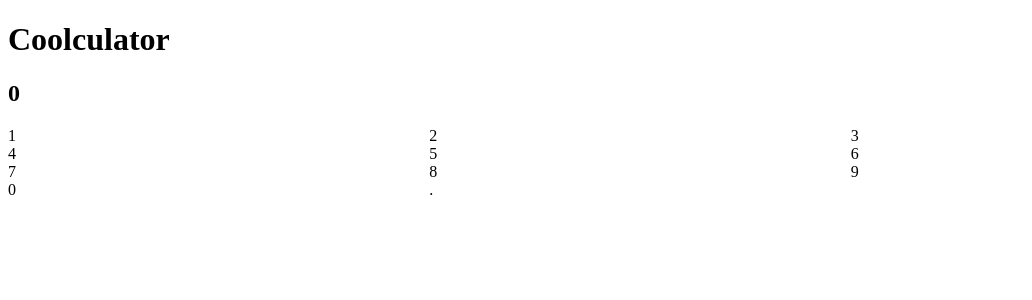
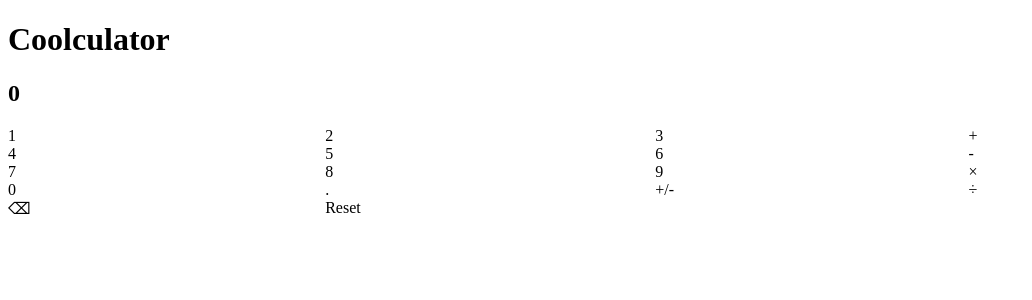
Before and after one commit to dmcgrouther/coolculator, a React (Vite) app in the folder coolculator/: page / in a window 1280 px wide. Shown: the top 300 px of the page, without its empty margins (0-1032 px from the left). Built offline with nearby package versions, Linux system fonts and the light colour scheme.

Commit message:
Git added operations

```diff
--- a/coolculator/src/App.tsx
+++ b/coolculator/src/App.tsx
@@ -4,6 +4,9 @@ import './App.css'
 import {Decimal} from 'decimal.js';
 import { NumberButton } from './components/NumberButton';
 import { CalcButton } from './components/CalcButton';
+import { OperationButton } from './components/OperationButton'
+
+type BinaryOp = "+" | "-" | "*" | "/" | "";
 
 function App() {
 
@@ -29,10 +32,6 @@ function App() {
 
   // }
 
-  // const handleUnaryClick = (key: UnaryOp): void => { // does calculation
-
-  // }
-
   // const handleEqualsClick = (): void => { // calculates binary operations
 
   // }
@@ -42,11 +41,37 @@ function App() {
       setDisplayNumber(displayNumber + ".")
     }
 
-   }
+  }
+
+  const handleSignClick = (): void => {
+    if(displayNumber[0] === "-") {
+      setDisplayNumber(displayNumber.slice(1));
+    } else {
+      setDisplayNumber("-" + displayNumber);
+    }
+
+  }
+
+  const handleOperationClick = (operation: BinaryOp): void => {
+    setActiveOperation(operation)
+    setFirstNumber(displayNumber)
+    setDisplayNumber("0")
+    setOnFirstNumber(false)
+  }
+
+  const handleBackSpaceClick = (): void => {
+    if(displayNumber.length > 1) {
+      setDisplayNumber(displayNumber.slice(0, -1));
+    } else {
+      setDisplayNumber("0");
+    }
+  }
 
   const [displayNumber, setDisplayNumber] = useState<string>("0");
+  const [onFirstNumber, setOnFirstNumber] = useState<boolean>(true); // isn't this just !activeOperation ?
   const [firstNumber, setFirstNumber] = useState<string>("0");
   const [secondNumber, setSecondNumber] = useState<string>("");
+  const [activeOperation, setActiveOperation] = useState<BinaryOp>("");
   // let x : Decimal = new Decimal(0.1)
   // let y : Decimal = new Decimal(0.2);
   // console.log(x.add(y).toString())
@@ -59,14 +84,21 @@ function App() {
         <NumberButton buttonLabel={"1"} handleNumberClick={(e) => handleNumberClick("1")} />
         <NumberButton buttonLabel={"2"} handleNumberClick={(e) => handleNumberClick("2")} />
         <NumberButton buttonLabel={"3"} handleNumberClick={(e) => handleNumberClick("3")} />
+        <OperationButton buttonLabel={"+"} handleOperationClick={(e) => handleOperationClick("+")} />
         <NumberButton buttonLabel={"4"} handleNumberClick={(e) => handleNumberClick("4")} />
         <NumberButton buttonLabel={"5"} handleNumberClick={(e) => handleNumberClick("5")} />
         <NumberButton buttonLabel={"6"} handleNumberClick={(e) => handleNumberClick("6")} />
+        <OperationButton buttonLabel={"-"} handleOperationClick={(e) => handleOperationClick("-")} />
         <NumberButton buttonLabel={"7"} handleNumberClick={(e) => handleNumberClick("7")} />
         <NumberButton buttonLabel={"8"} handleNumberClick={(e) => handleNumberClick("8")} />
         <NumberButton buttonLabel={"9"} handleNumberClick={(e) => handleNumberClick("9")} />
+        <OperationButton buttonLabel={"\u00D7"} handleOperationClick={(e) => handleOperationClick("*") }/>
         <NumberButton buttonLabel={"0"} handleNumberClick={(e) => handleNumberClick("0")} />
         <CalcButton buttonLabel={"."} handleCalcClick={handleDecimalClick} />
+        <CalcButton buttonLabel={"+/-"} handleCalcClick={handleSignClick} />
+        <OperationButton buttonLabel={"\u00F7"} handleOperationClick={(e) => handleOperationClick("/")} />
+        <CalcButton buttonLabel={"\u232B"} handleCalcClick={handleBackSpaceClick} />
+        <CalcButton buttonLabel={"Reset"} handleCalcClick={() => window.location.reload()} />
       </div>
 
     </div>
--- a/coolculator/src/components/OperationButton.tsx
+++ b/coolculator/src/components/OperationButton.tsx
@@ -1,3 +1,15 @@
-export const OperationButton: React.FC = () => {
-    return null;
-}
+type OperationButtonProps = {
+    buttonLabel: string,
+    handleOperationClick: (event: React.MouseEvent<HTMLDivElement>) => void
+  }
+
+  export const OperationButton : React.FC<OperationButtonProps>= (props: OperationButtonProps)=> {
+
+    const { handleOperationClick, buttonLabel } = props;
+
+    return (
+      <div onClick={handleOperationClick}>
+        {buttonLabel}
+      </div>
+      )
+  }
--- a/coolculator/src/index.css
+++ b/coolculator/src/index.css
@@ -1,4 +1,4 @@
 .numpad {
     display: grid;
-    grid-template-columns: auto auto auto;
+    grid-template-columns: auto auto auto auto;
 }
```
Also changed, not shown: coolculator/src/components/CalcButton.tsx (indentation only).
